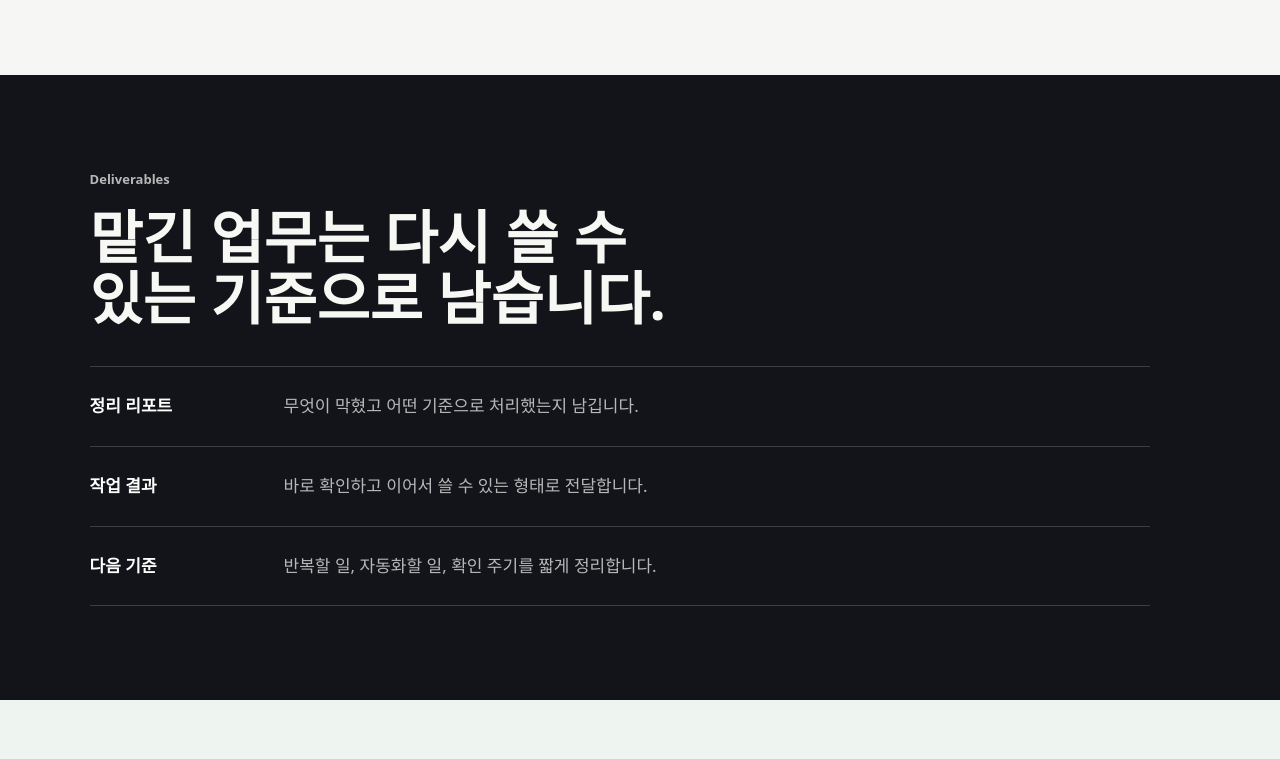
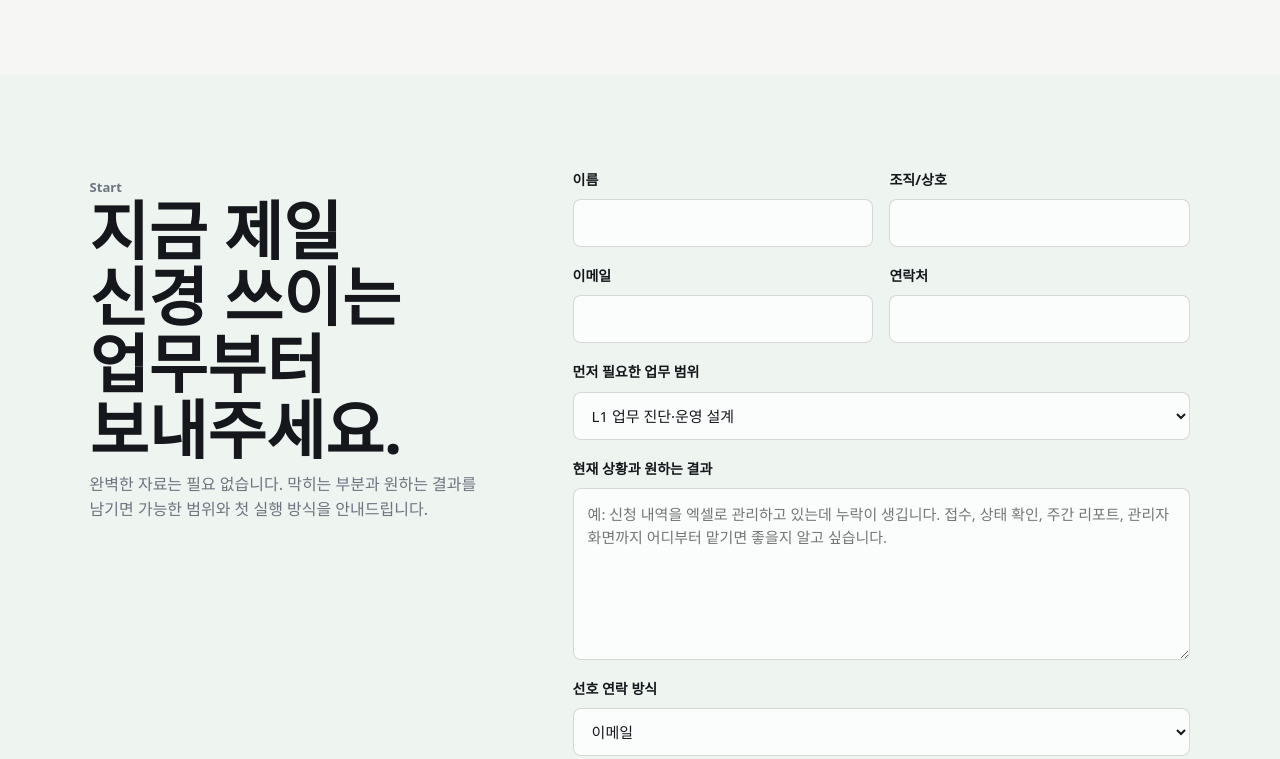
Before and after one commit to sgw0214/winglia-landing, a website: page index.html in a window 1280 px wide. Shown: the part 3225-3984 px from the top of the page. Drawn offline with Linux system fonts and the light colour scheme; a web font is replaced by a local one.

Commit message:
Remove deliverables section

```diff
--- a/index.html
+++ b/index.html
@@ -203,25 +203,13 @@
         </div>
       </section>
 
-      <section class="section output-section reveal-target" aria-labelledby="output-title">
-        <div class="section-heading">
-          <p class="eyebrow">Deliverables</p>
-          <h2 id="output-title">맡긴 업무는 다시 쓸 수 있는 기준으로 남습니다.</h2>
-        </div>
-        <div class="output-lines">
-          <p><span>정리 리포트</span>무엇이 막혔고 어떤 기준으로 처리했는지 남깁니다.</p>
-          <p><span>작업 결과</span>바로 확인하고 이어서 쓸 수 있는 형태로 전달합니다.</p>
-          <p><span>다음 기준</span>반복할 일, 자동화할 일, 확인 주기를 짧게 정리합니다.</p>
-        </div>
-      </section>
-
       <section id="contact" class="section contact-section reveal-target" aria-labelledby="contact-title">
         <div>
           <p class="eyebrow">Start</p>
           <h2 id="contact-title">지금 제일 신경 쓰이는 업무부터 보내주세요.</h2>
           <p>
             완벽한 자료는 필요 없습니다. 막히는 부분과 원하는 결과를 남기면
-            가능한 범위와 첫 산출물을 안내드립니다.
+            가능한 범위와 첫 실행 방식을 안내드립니다.
           </p>
         </div>
         <form class="contact-form" data-apply-form>
--- a/styles.css
+++ b/styles.css
@@ -194,7 +194,6 @@ h2,
 
 p,
 .service-item p,
-.output-lines p,
 .form-status {
   text-wrap: pretty;
 }
@@ -392,7 +391,6 @@ h1 {
 .stage-list p,
 .service-item p,
 .pricing-grid p,
-.output-lines p,
 .contact-section p {
   margin: 8px 0 0;
   color: var(--muted);
@@ -562,41 +560,6 @@ h1 {
   font-size: clamp(27px, 2.6vw, 34px);
   font-weight: 820;
   line-height: 1.12;
-}
-
-.output-section {
-  color: #f7f7f4;
-  background: var(--night-2);
-}
-
-.output-section .eyebrow {
-  color: #62cbbb;
-}
-
-.output-section .section-heading p,
-.output-section .output-lines p {
-  color: rgba(247, 247, 244, 0.72);
-}
-
-.output-lines {
-  max-width: 1060px;
-  margin-top: 38px;
-  border-top: 1px solid rgba(255, 255, 255, 0.18);
-}
-
-.output-lines p {
-  display: grid;
-  grid-template-columns: 170px 1fr;
-  gap: 24px;
-  margin: 0;
-  padding: 26px 0;
-  border-bottom: 1px solid rgba(255, 255, 255, 0.18);
-  font-size: 17px;
-}
-
-.output-lines span {
-  color: #ffffff;
-  font-weight: 760;
 }
 
 .contact-section {
@@ -923,11 +886,6 @@ h1 {
     font-size: 13px;
   }
 
-  .output-lines p {
-    grid-template-columns: 1fr;
-    gap: 8px;
-  }
-
   .site-footer {
     flex-direction: column;
   }
```
